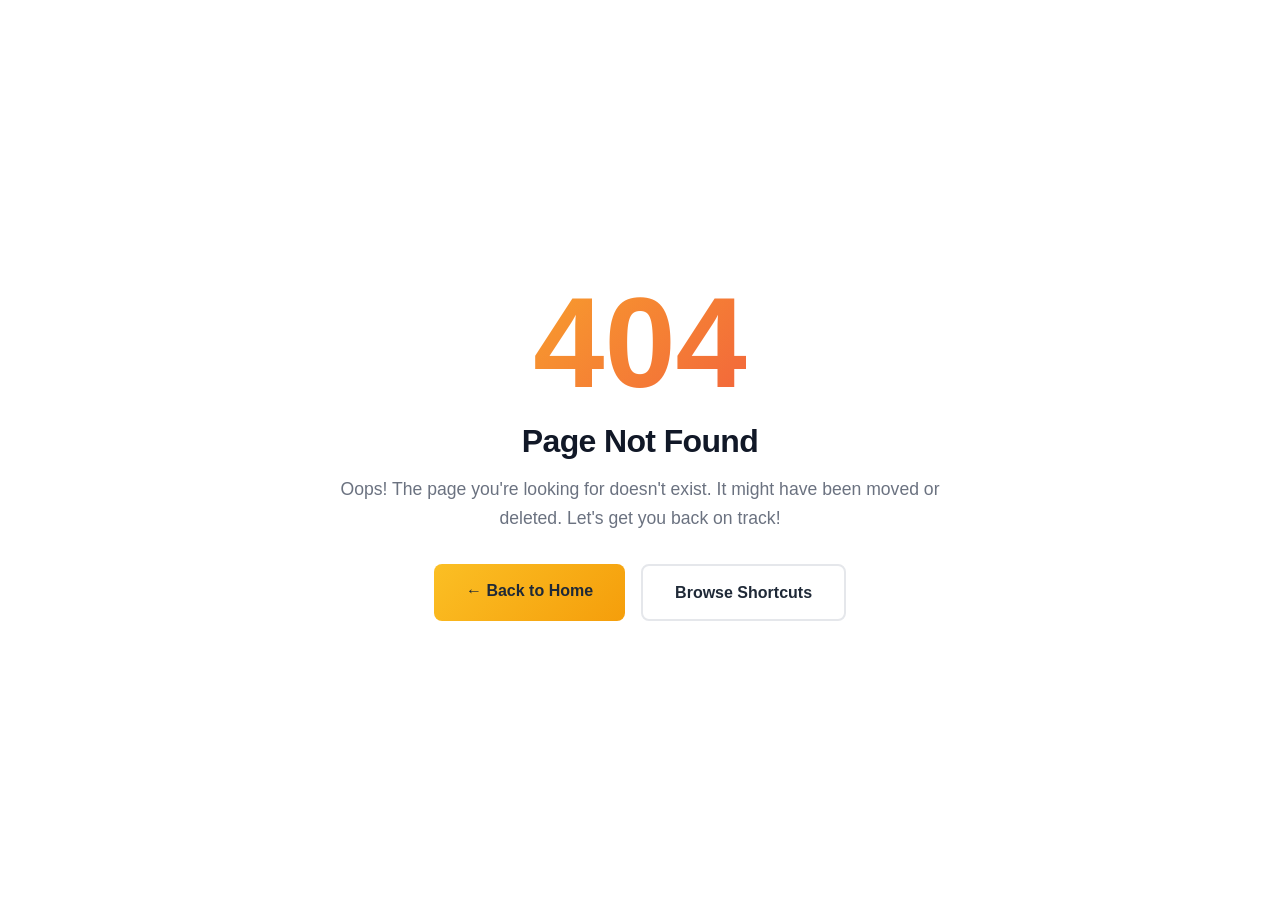
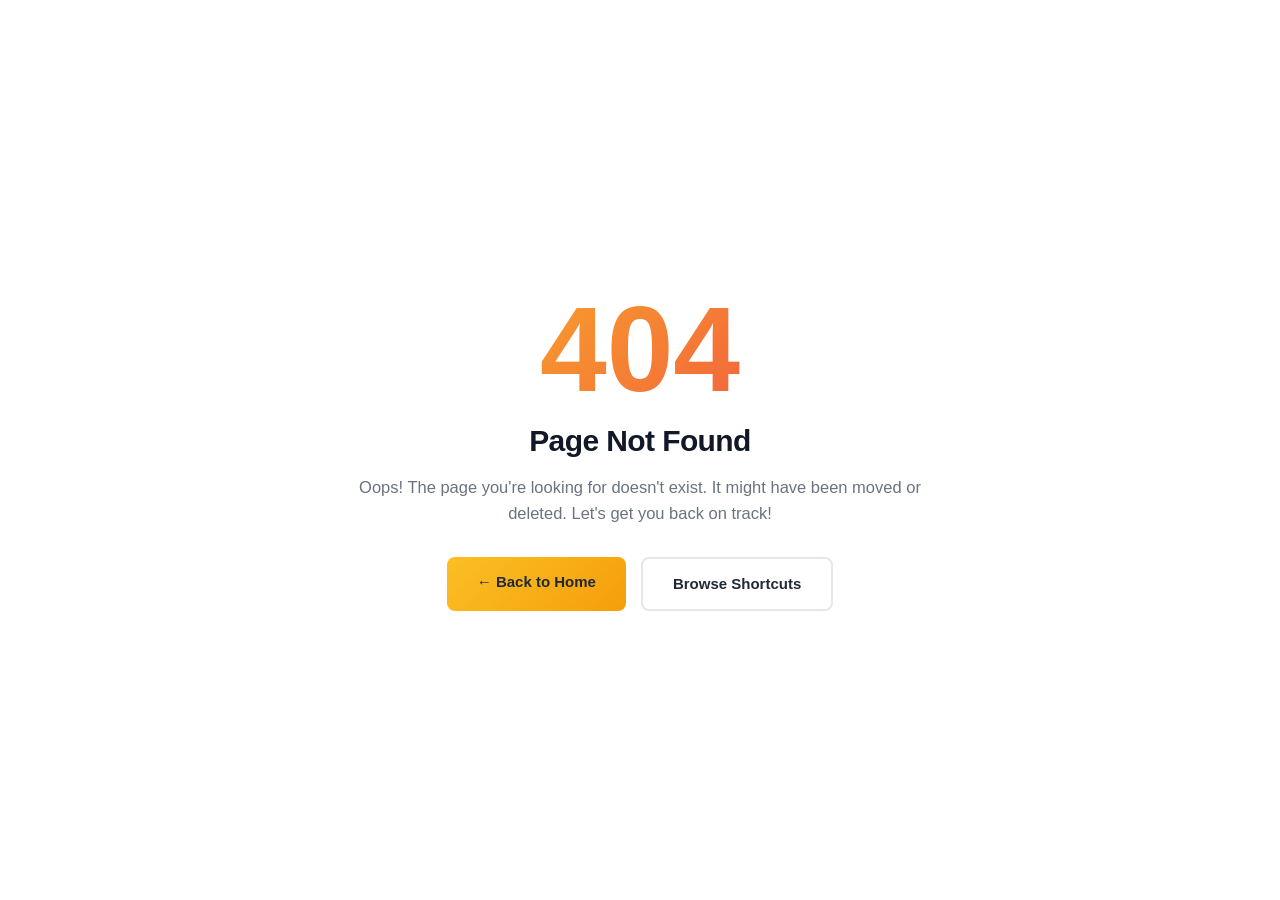

fixed zoom

--- a/assets/css/styles.css
+++ b/assets/css/styles.css
@@ -4,6 +4,10 @@
     box-sizing: border-box;
 }
 
+html {
+    font-size: 15px;
+}
+
 :root {
     --primary: #fbbf24; /* Bright Yellow */
     --secondary: #ef4444; /* Vibrant Red */
@@ -327,8 +331,8 @@ nav.scrolled {
 }
 
 .hero-heading-large {
-    font-size: 5rem !important;
-    line-height: 1.1 !important;
+    font-size: 3.5rem !important;
+    line-height: 1.15 !important;
     margin-bottom: 1.5rem !important;
     font-weight: 800 !important;
 }
@@ -346,7 +350,7 @@ nav.scrolled {
 }
 
 h1 {
-    font-size: 4rem;
+    font-size: 3rem;
     font-weight: 800;
     margin-bottom: 1.5rem;
     color: var(--text-primary);
@@ -801,7 +805,7 @@ h1 {
 }
 
 .stat-number {
-    font-size: 2.5rem;
+    font-size: 2rem;
     font-weight: 800;
     background: var(--gradient-1);
     -webkit-background-clip: text;
@@ -829,7 +833,7 @@ h1 {
 }
 
 .section-title {
-    font-size: 2.5rem;
+    font-size: 2rem;
     font-weight: 800;
     margin-bottom: 1rem;
     color: var(--text-primary);
@@ -1143,6 +1147,20 @@ footer {
 }
 
 /* Responsive */
+@media (max-width: 1280px) {
+    .hero-heading-large {
+        font-size: 3rem !important;
+    }
+
+    h1 {
+        font-size: 2.75rem;
+    }
+
+    .nav-container {
+        padding: 0.875rem 1.5rem;
+    }
+}
+
 @media (max-width: 1024px) {
     .about-content {
         grid-template-columns: 1fr;
@@ -1213,7 +1231,7 @@ footer {
     }
     
     .section-title {
-        font-size: 1.75rem;
+        font-size: 1.6rem;
     }
     
     .section-subtitle {
@@ -1252,7 +1270,7 @@ footer {
     }
     
     .stat-number {
-        font-size: 2rem;
+        font-size: 1.6rem;
     }
     
     .stat-label {
@@ -1497,7 +1515,7 @@ footer {
 }
 
 .page-title {
-    font-size: 3rem;
+    font-size: 2.5rem;
     font-weight: 800;
     margin-bottom: 1rem;
     color: var(--text-primary);
